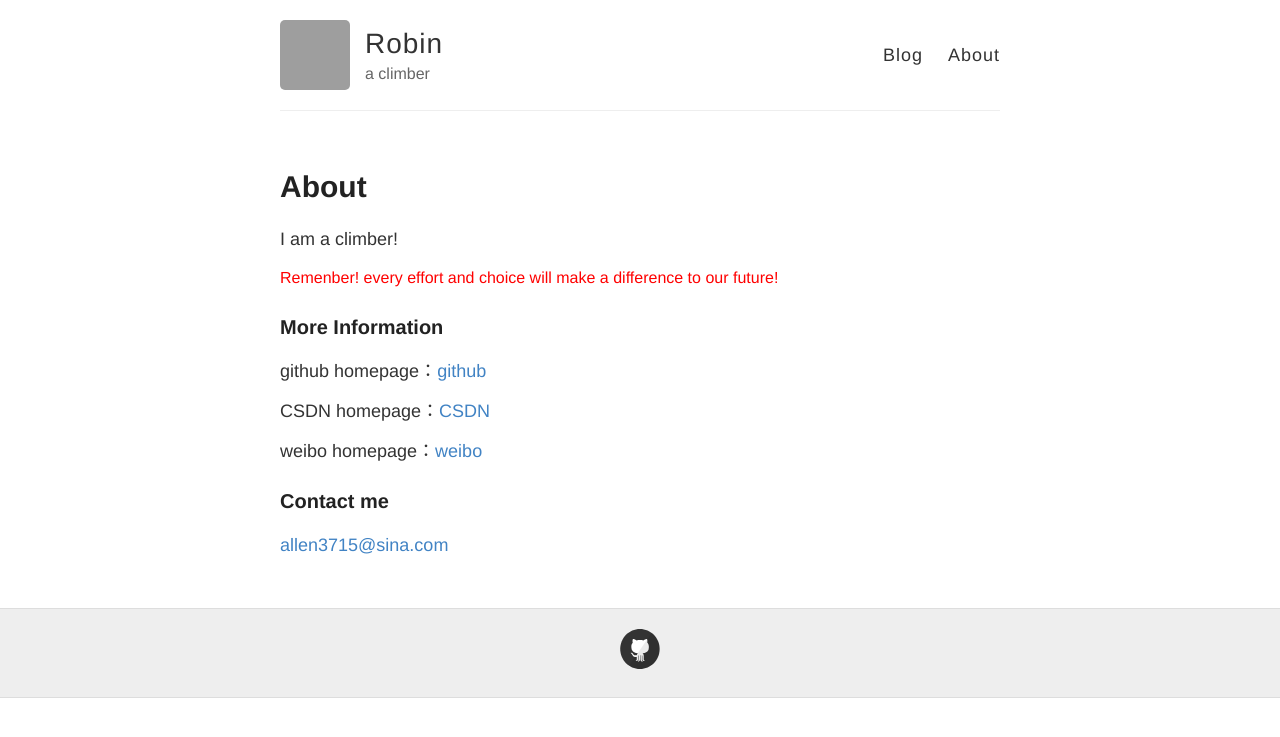
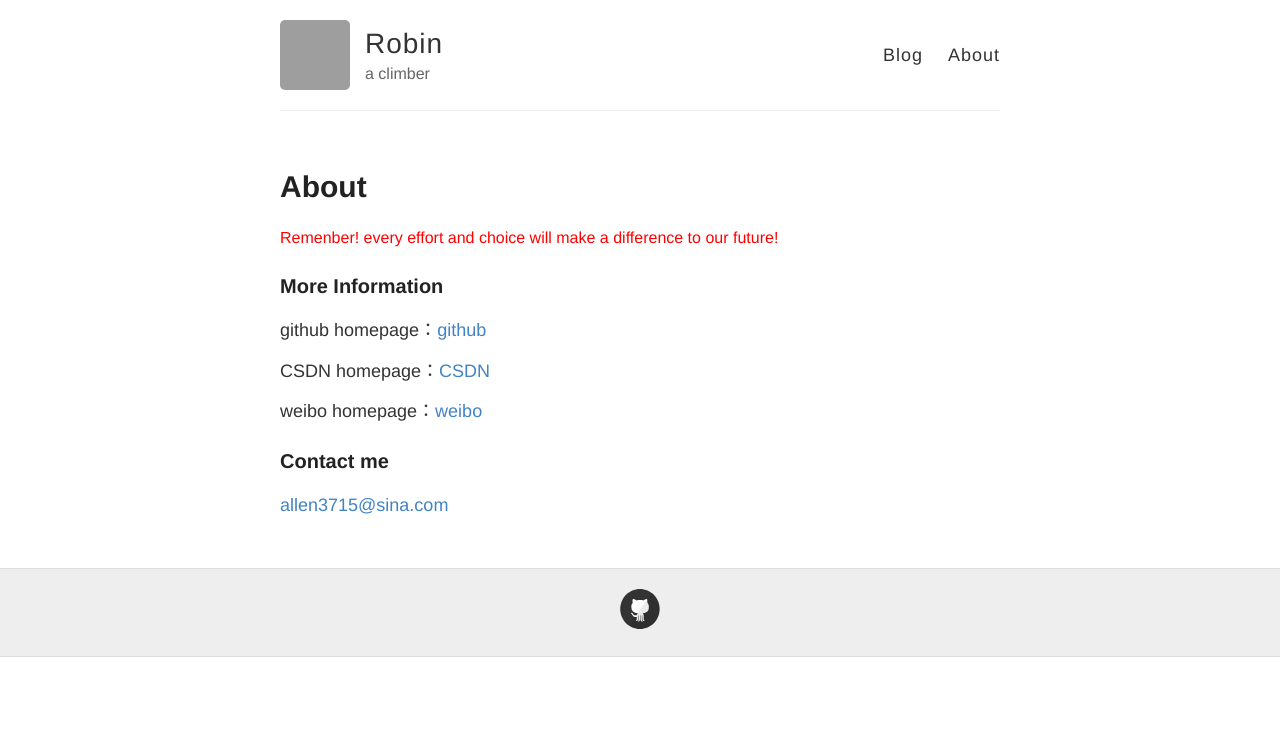
Before and after one commit to climberclimbing/climberclimbing.github.io, a Jekyll site: the page built from about.md, in a window 1280 px wide. Shown: the top 737 px of the page. Built offline with Jekyll 4.4.1, drawn with Linux system fonts in a browser that asks for light colours; grey boxes are pictures that could not be loaded.

Commit message:
2016.12.5

```diff
--- a/about.md
+++ b/about.md
@@ -4,7 +4,6 @@ title: About
 permalink: /about/
 ---
 
-<p>I am a climber!</p>
 <p style="color:red;font-size:16px;">Remenber! every effort and choice will make a difference to our future!</p>
 
 ### More Information
```
